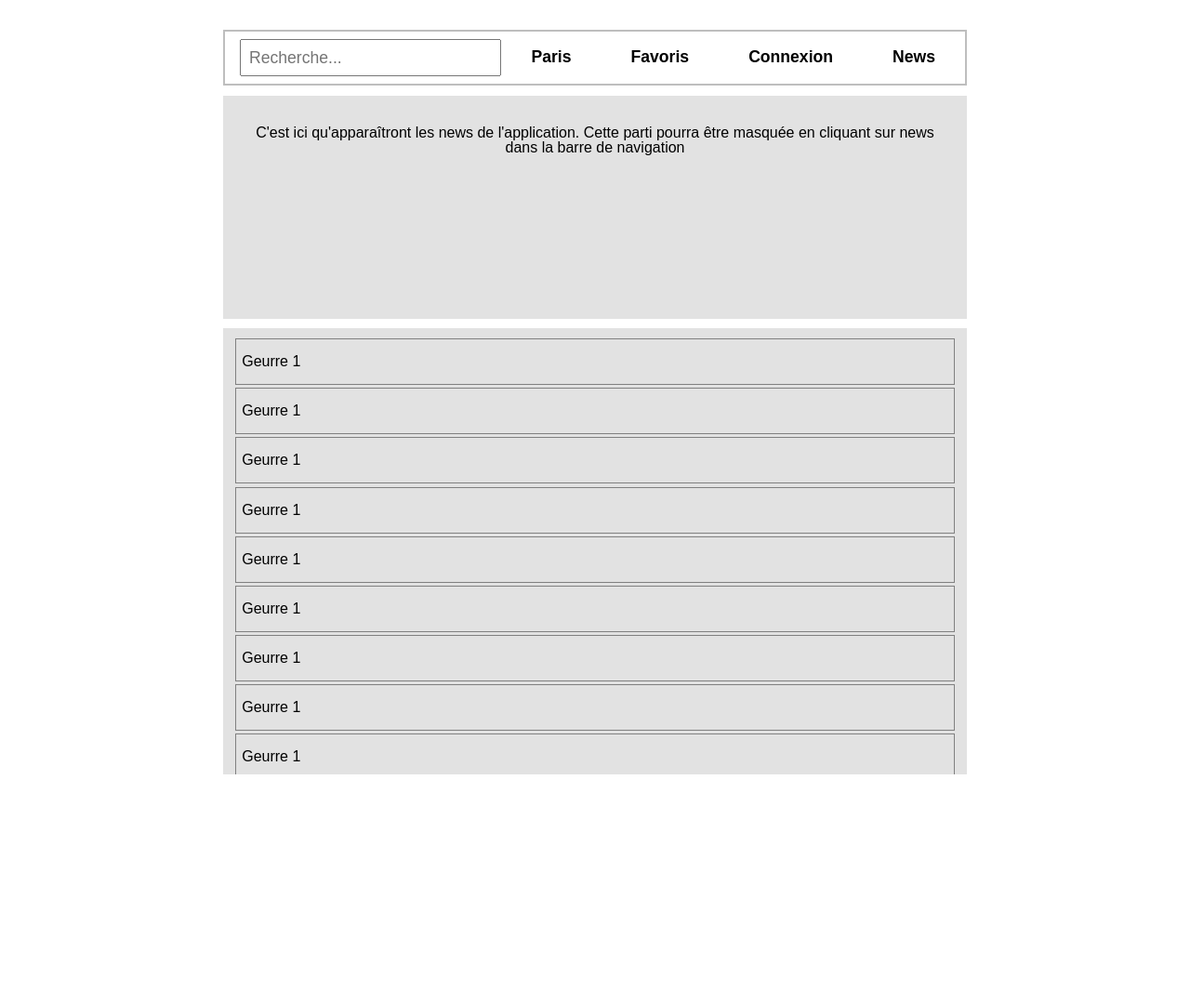
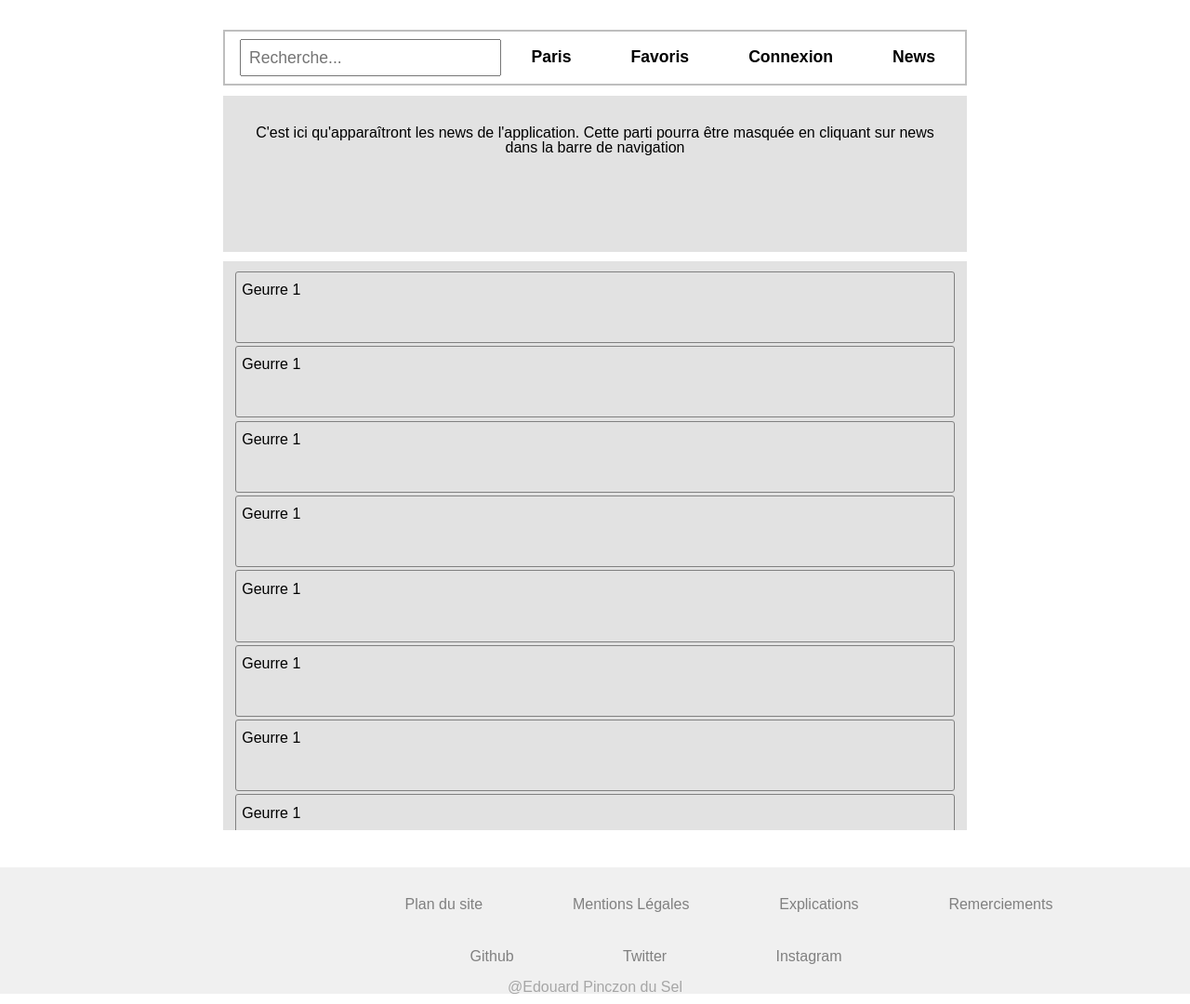
Before and after one commit to Edouard-Pinczon-du-Sel/Clash-of-Bets, a React app: page / in a window 1280 px wide. Shown: the whole page at 93% size. Before the commit the page ends 842 px from the top, so only its background shows below. Built offline with nearby package versions, Linux system fonts and the light colour scheme.

Commit message:
Ajout du composant Footer et de style supplémentaires

```diff
--- a/src/components/App/index.js
+++ b/src/components/App/index.js
@@ -4,6 +4,7 @@ import './styles.css';
 import Header from 'src/components/Header';
 import News from 'src/components/News';
 import ListWars from 'src/components/ListWars';
+import Footer from 'src/components/Footer';
 
 // == Composant
 function App() {
@@ -12,6 +13,7 @@ function App() {
       <Header />
       <News />
       <ListWars />
+      <Footer />
     </div>
   );
 }
--- /dev/null
+++ b/src/components/Footer/index.js
@@ -0,0 +1,27 @@
+// == Import
+import './styles.scss';
+
+// == Composant
+function Footer() {
+  return (
+    <footer className="footer">
+      <ul className="footer__list--link">
+        <li className="footer__list--link--item"><a href="#">Plan du site</a></li>
+        <li className="footer__list--link--item"><a href="#">Mentions Légales</a></li>
+        <li className="footer__list--link--item"><a href="#">Explications</a></li>
+        <li className="footer__list--link--item"><a href="#">Remerciements</a></li>
+      </ul>
+
+      <ul className="footer__list--media">
+        <li className="footer__list--media--item"><a href="#">Github</a></li>
+        <li className="footer__list--media--item"><a href="#">Twitter</a></li>
+        <li className="footer__list--media--item"><a href="#">Instagram</a></li>
+      </ul>
+
+      <h4 className="footer__author">@Edouard Pinczon du Sel</h4>
+    </footer>
+  );
+}
+
+// == Export
+export default Footer;
--- /dev/null
+++ b/src/components/Footer/styles.scss
@@ -0,0 +1,42 @@
+.footer {
+  background-color: rgba(128, 128, 128, 0.123);
+  margin-top: 2.5rem;
+  height: 17vh;
+
+  &__list--link {
+    width: 50rem;
+    margin-left: 30%;
+    display: flex;
+    justify-content: space-around;
+    padding: 2em 0.2rem;
+    color: rgb(128, 128, 128)
+
+  }
+
+  &__list--link--item:hover {
+    color: rgb(71, 69, 69);
+
+  }
+
+  &__list--media {
+    width: 25rem;
+    margin-left: 39.5%;
+    display: flex;
+    justify-content: space-between;
+    padding: 0.5rem 0rem;
+    color: rgb(128, 128, 128)
+
+  }
+
+  &__list--media--item:hover {
+    color: rgb(71, 69, 69);
+  }
+
+  &__author {
+    text-align: center;
+    padding: 0.6rem;
+    color: rgba(128, 128, 128, 0.657)
+
+  }
+
+}
--- a/src/components/Header/Nav/styles.scss
+++ b/src/components/Header/Nav/styles.scss
@@ -20,6 +20,10 @@
     padding: 0.4rem 0.5rem;
   }
 
+  &__nav--input:hover {
+    border: 2px solid rgba(19, 19, 187, 0.698);
+  }
+
   &__nav--input::placeholder {
     font-size: 1.1rem;
   }
--- a/src/components/ListWars/index.js
+++ b/src/components/ListWars/index.js
@@ -6,18 +6,20 @@ function ListWars() {
   return (
     <section className="wars">
       <ul className="wars__list">
-        <a href="#"><li className="wars__list--item">Geurre 1</li></a>
-        <a href="#"><li className="wars__list--item">Geurre 1</li></a>
-        <a href="#"><li className="wars__list--item">Geurre 1</li></a>
-        <a href="#"><li className="wars__list--item">Geurre 1</li></a>
-        <a href="#"><li className="wars__list--item">Geurre 1</li></a>
-        <a href="#"><li className="wars__list--item">Geurre 1</li></a>
-        <a href="#"><li className="wars__list--item">Geurre 1</li></a>
-        <a href="#"><li className="wars__list--item">Geurre 1</li></a>
-        <a href="#"><li className="wars__list--item">Geurre 1</li></a>
-        <a href="#"><li className="wars__list--item">Geurre 1</li></a>
-        <a href="#"><li className="wars__list--item">Geurre 1</li></a>
-        <a href="#"><li className="wars__list--item">Geurre 1</li></a>
+        <a href="#"><li className="wars__list--item">Geurre 1 <button type="button" className="wars__list--btn">Parier</button></li></a>
+        <a href="#"><li className="wars__list--item">Geurre 1 <button type="button" className="wars__list--btn">Parier</button></li></a>
+        <a href="#"><li className="wars__list--item">Geurre 1 <button type="button" className="wars__list--btn">Parier</button></li></a>
+        <a href="#"><li className="wars__list--item">Geurre 1 <button type="button" className="wars__list--btn">Parier</button></li></a>
+        <a href="#"><li className="wars__list--item">Geurre 1 <button type="button" className="wars__list--btn">Parier</button></li></a>
+        <a href="#"><li className="wars__list--item">Geurre 1 <button type="button" className="wars__list--btn">Parier</button></li></a>
+        <a href="#"><li className="wars__list--item">Geurre 1 <button type="button" className="wars__list--btn">Parier</button></li></a>
+        <a href="#"><li className="wars__list--item">Geurre 1 <button type="button" className="wars__list--btn">Parier</button></li></a>
+        <a href="#"><li className="wars__list--item">Geurre 1 <button type="button" className="wars__list--btn">Parier</button></li></a>
+        <a href="#"><li className="wars__list--item">Geurre 1 <button type="button" className="wars__list--btn">Parier</button></li></a>
+        <a href="#"><li className="wars__list--item">Geurre 1 <button type="button" className="wars__list--btn">Parier</button></li></a>
+        <a href="#"><li className="wars__list--item">Geurre 1 <button type="button" className="wars__list--btn">Parier</button></li></a>
+        <a href="#"><li className="wars__list--item">Geurre 1 <button type="button" className="wars__list--btn">Parier</button></li></a>
+        <a href="#"><li className="wars__list--item">Geurre 1 <button type="button" className="wars__list--btn">Parier</button></li></a>
       </ul>
     </section>
   );
--- a/src/components/ListWars/styles.scss
+++ b/src/components/ListWars/styles.scss
@@ -1,8 +1,8 @@
 .wars {
   background-color: rgba(128, 128, 128, 0.233);
   margin: 0.6rem 15rem;
-  height: 60vh;
-  overflow: hidden;
+  height: 76.5vh;
+  overflow: auto;
 
   &__list {
     padding: 0.5rem 0.8rem
@@ -10,13 +10,30 @@
 
   &__list--item {
     border: 1px solid gray;
-    padding: 1rem 0.4rem;
+    padding: 0.7rem 0.4rem;
     margin-top: 0.2rem;
+    border-radius: 3px;
+
   }
 
   &__list--item:hover {
     background-color: rgba(128, 128, 128, 0.514);
-    transition: 0.3s;
+    transition: 0.4s;
     transform: translate(2px);
   }
+
+  &__list--btn {
+    font-size: 1.1rem;
+    margin-left: 70rem;
+    height: 2.3rem;
+    width: 5.8rem;
+    background-color: rgba(207, 64, 64, 0.52);
+    border: none;
+    border-radius: 3px;
+  }
+
+  &__list--btn:hover {
+    background-color: rgba(204, 15, 15, 0.52);
+    transition: 0.3s;
+  }
 }
--- a/src/components/News/styles.scss
+++ b/src/components/News/styles.scss
@@ -1,6 +1,6 @@
 .news {
   background-color: rgba(128, 128, 128, 0.233);
-  height: 30vh;
+  height: 21vh;
   margin: 0rem 15rem;
   display: none;
 
```
